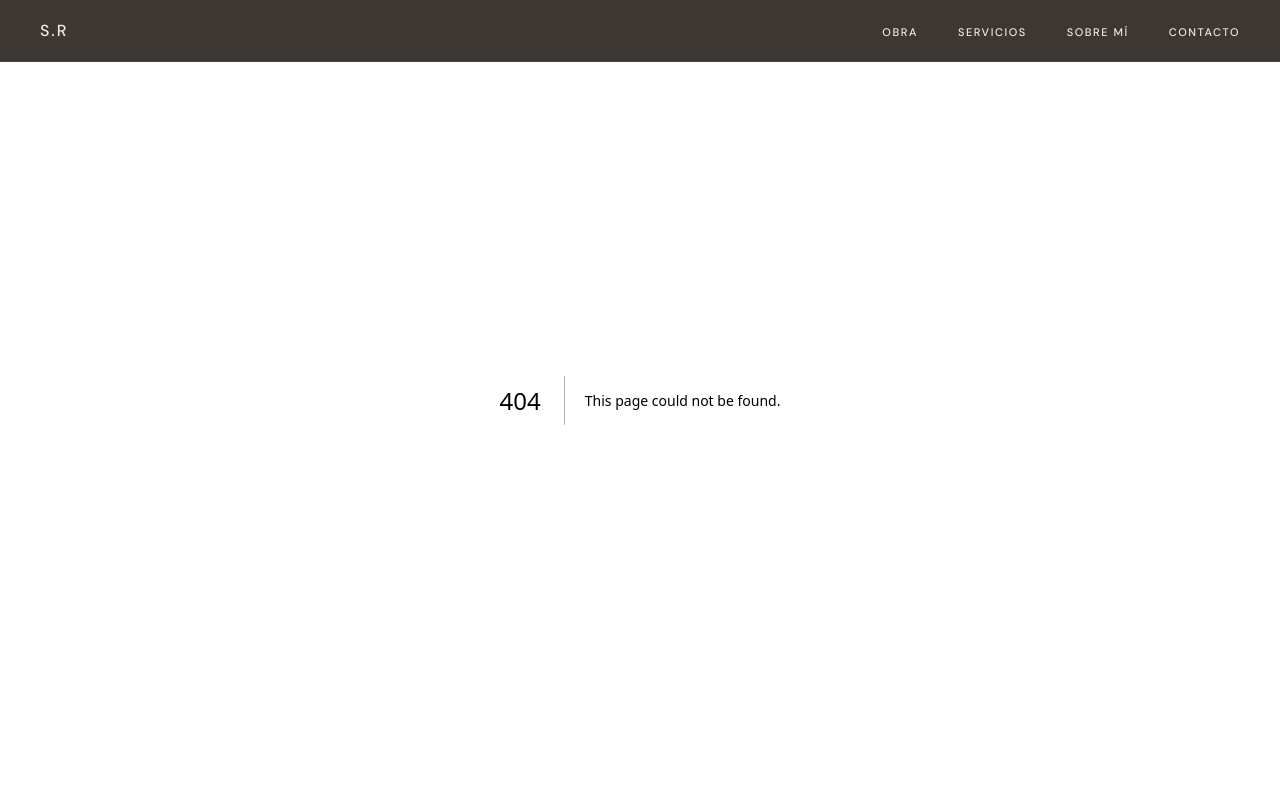
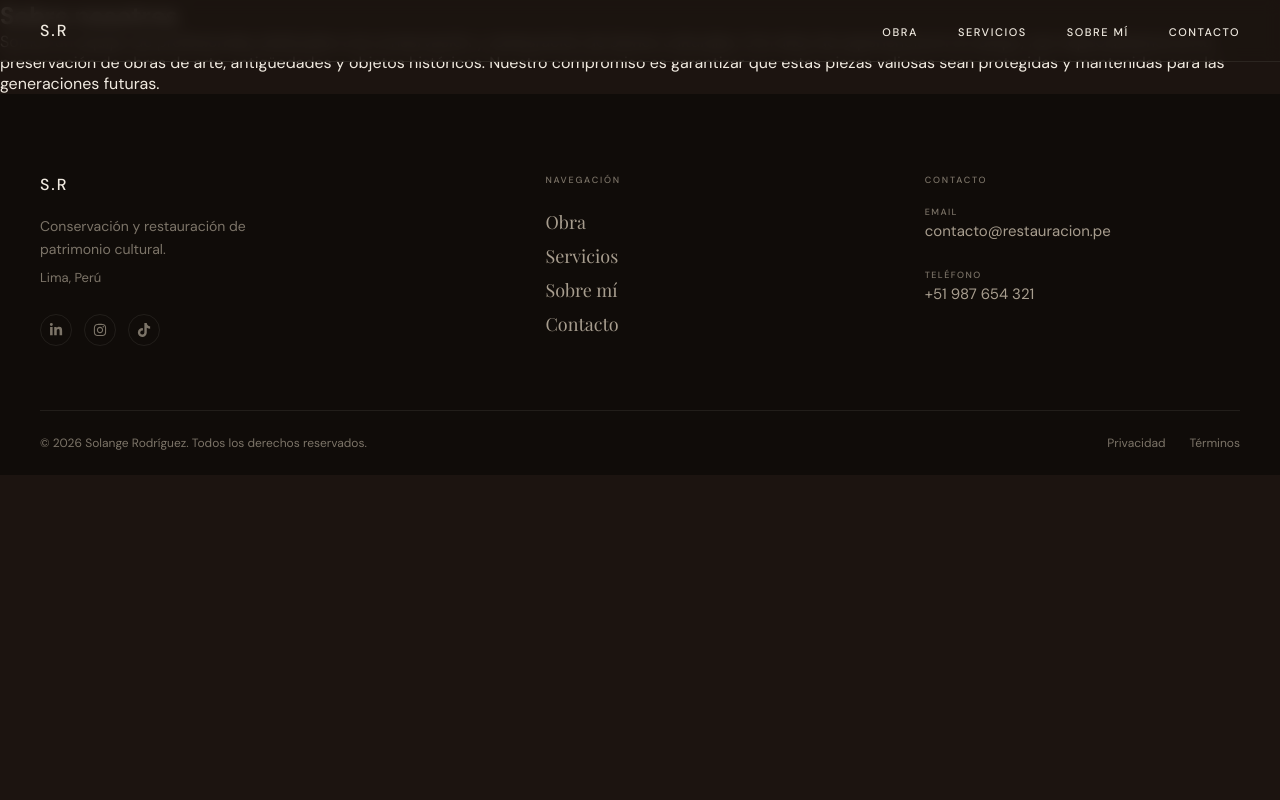
Before and after one commit to GustavoUT22/sr-conservation-restoration-web, a Next.js app: page /about in a window 1280 px wide. Before the commit this address had no page. Shown: the top 800 px of the page. Built offline with nearby package versions, Linux system fonts and the light colour scheme; a web font is replaced by a local one.

Commit message:
add: new structure

```diff
--- /dev/null
+++ b/app/about/page.tsx
@@ -0,0 +1,12 @@
+const About = () => {
+  return (
+    <div className="about">
+      <h2>Sobre nosotros</h2>
+      <p>
+        Somos un equipo de profesionales dedicados a la conservación y restauración de bienes culturales. Con años de experiencia en el campo, nos especializamos en la preservación de obras de arte, antigüedades y objetos históricos. Nuestro compromiso es garantizar que estas piezas valiosas sean protegidas y mantenidas para las generaciones futuras.
+      </p>
+      </div>
+  );
+}
+
+export default About;
--- a/app/components/layout/header/Header.tsx
+++ b/app/components/layout/header/Header.tsx
@@ -8,8 +8,8 @@ import styles from './Header.module.css';
 
 const navLinks = [
   { label: 'Obra',      href: '#obra' },
-  { label: 'Servicios', href: '#servicios' },
-  { label: 'Sobre mí', href: '#sobre-mi' },
+  { label: 'Servicios', href: '#ss' },
+  { label: 'Sobre mí', href: '/about' },
   { label: 'Contacto',  href: '#contacto' },
 ];
 
--- a/app/layout.tsx
+++ b/app/layout.tsx
@@ -2,9 +2,9 @@ import type { Metadata } from "next";
 import { Playfair_Display, DM_Sans } from "next/font/google";
 
 import "./globals.css";
+import SplashScreen from "./components/layout/loading/SplashScreen";
 import Header from "./components/layout/header/Header";
 import Footer from "./components/layout/footer/Footer";
-import SplashScreen from "./components/layout/loading/SplashScreen";
 
 const playfair = Playfair_Display({
   subsets: ["latin"],
--- a/app/page.tsx
+++ b/app/page.tsx
@@ -7,7 +7,10 @@ export default function Home() {
     <div>
       <Hero />
       <About />
+      {/* <Specialties /> */}
+      {/* <CallToAction /> */}
       <Works />
+      {/* <Contact /> */}
     </div>
   );
 }
```
